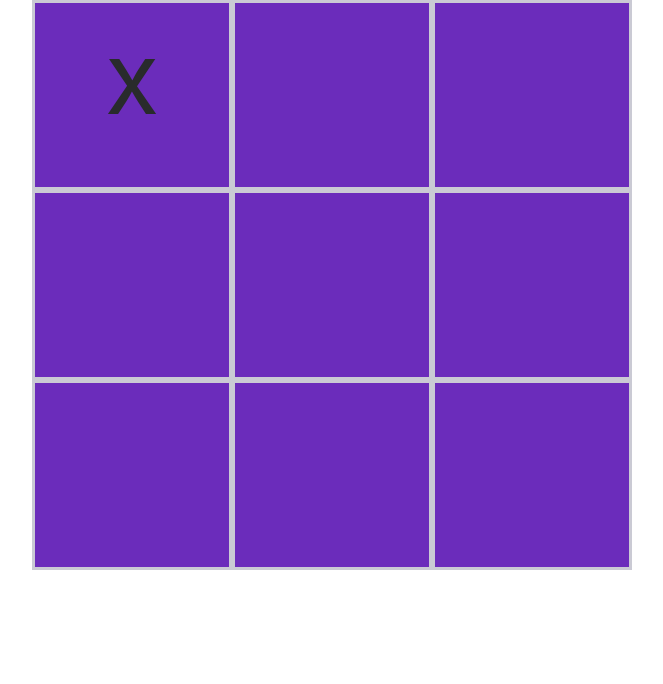
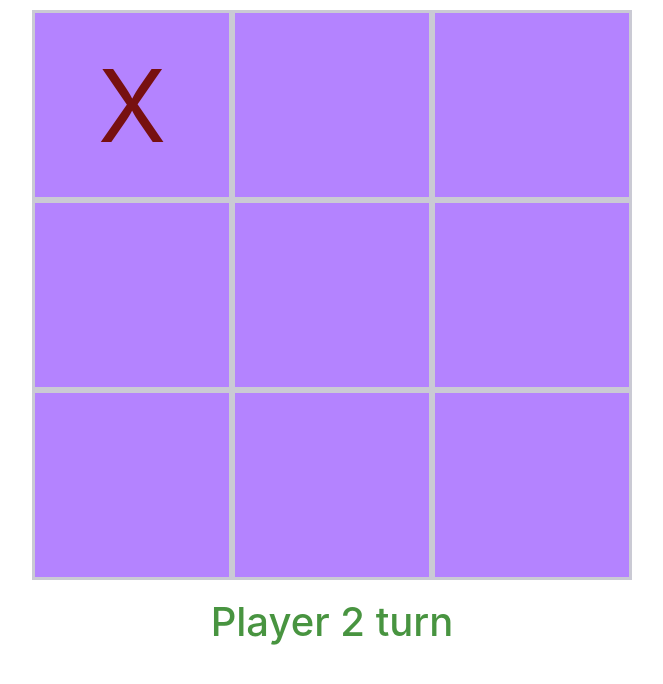
Before and after one commit to seb-faull/tic_tac_toe, a plain HTML site: page index.html in a window 1280 px wide. Both pictures are taken after a click on the element 440 px from the left and 95 px from the top of the page. Shown: the whole page, without its empty margins (308-971 px from the left). Drawn offline with nearby package versions, Linux system fonts and the light colour scheme.

Commit message:
Implemented who's turn it is and who wins

```diff
--- a/index.html
+++ b/index.html
@@ -11,24 +11,30 @@
 
 <div class="container box">
     <div class="row">
-        <div class="col-4 tile purple"></div>
-        <div class="col-4 tile purple"></div>
-        <div class="col-4 tile purple"></div>
+        <div class="col-4 tile purple" id="0"></div>
+        <div class="col-4 tile purple" id="1"></div>
+        <div class="col-4 tile purple" id="2"></div>
     </div>
 
     <div class="row">
-        <div class="col-4 tile purple"></div>
-        <div class="col-4 tile purple"></div>
-        <div class="col-4 tile purple"></div>
+        <div class="col-4 tile purple" id="3"></div>
+        <div class="col-4 tile purple" id="4"></div>
+        <div class="col-4 tile purple" id="5"></div>
     </div>
 
     <div class="row">
-        <div class="col-4 tile purple"></div>
-        <div class="col-4 tile purple"></div>
-        <div class="col-4 tile purple"></div>
+        <div class="col-4 tile purple" id="6"></div>
+        <div class="col-4 tile purple" id="7"></div>
+        <div class="col-4 tile purple" id="8"></div>
     </div>
 </div>
 
+
+<main>
+	<div class="player-turn">
+		<h1 id="header"></h1>
+	</div>
+</main>
 
 
 
--- a/main.js
+++ b/main.js
@@ -1,26 +1,73 @@
 var player1 = 0;
 var player2 = 0;
-var playerone = 'x'
-var playertwo = 'o'
+var playerone = 'X';
+var playertwo = 'O';
+var turn1 = 'Player 1 turn';
+var turn2 = 'Player 2 turn';
+var winner = '';
+var win = false;
+var playedComboX = [];
+var playedComboO = [];
+var winningCombos = [
+    [0, 1, 2],
+    [3, 4, 5],
+    [6, 7, 8],
+    [0, 3, 6],
+    [1, 4, 7],
+    [2, 5, 8],
+    [0, 4, 8],
+    [2, 4, 6]
+];
 
 $('.tile').one('click', function (event) {		// <---------- Fire the event just once and then die!
 
 	$(this).addClass('purple');
 
 	if (player1 <= player2) {
-		// $(this).addClass('red');
 		$(this).html(playerone);
 		$(this).addClass('fontSize');
+		$('.player-turn h1').html(turn2);
 		player1++;
 		var $tile = $('.tile');
-		console.log($tile);
-		// $(this).html("X");
+		var d = $(this).attr('id');
+		playedComboX.push(parseInt(d));
+		checkWins();
+
 	} else {
-		// $(this).addClass('blue');
 		$(this).html(playertwo);
 		$(this).addClass('fontSize');
+		$('.player-turn h1').html(turn1);
 		player2++;
 		var $tile = $('.tile');
-		// $(this).html("O");
+		var c = $(this).attr('id');
+		playedComboO.push(parseInt(c));
+		checkWins();
 	}
 });
+
+function checkWins() {
+	for (var i = 0; i < winningCombos.length; i++) {
+
+		if ($(playedComboX).not(winningCombos[i]).length === 0 && $(winningCombos[i]).not(playedComboX).length === 0) {
+			win = true;
+			winner = 'Player 1';
+			setWinner (winner);
+			console.log('player 1 wins');
+		// if((winningCombos[i][0] == playedComboX[0]) && (winningCombos[i][1] == playedComboX[1]) && (winningCombos[i][2] == playedComboX[2])) {
+  //           alert("Congrats, you have won!");
+  //           return true;
+  //       }
+  //       return false;
+    } else if ($(playedComboO).not(winningCombos[i]).length === 0 && $(winningCombos[i]).not(playedComboO).length === 0) {
+			win = true;
+			winner = 'Player 2';
+			setWinner (winner);
+			console.log('player 2 wins');
+    }
+}
+
+}
+
+function setWinner (win) {
+	$('#header').html(win + ' Wins the Game!');
+}
--- a/style.css
+++ b/style.css
@@ -2,6 +2,7 @@
 	height: 600px;
 	width: 600px;
 	margin: 0 auto;
+	padding-top: 10px;
 }
 
 .tile {
@@ -13,7 +14,7 @@
 }
 
 .purple {
-	background-color: #6b2cbb;
+	background-color: #b483ff;
 }
 
 .red {
@@ -27,4 +28,14 @@
 .fontSize {
 	font-size: 100px;
 	text-align: center;
+    padding-top: 18px;
+    color: #771010;
 }
+
+.player-turn {
+    height: 65px;
+    width: 540px;
+	margin: 0 auto;
+	text-align: center;
+	color: #489440;
+}
```
